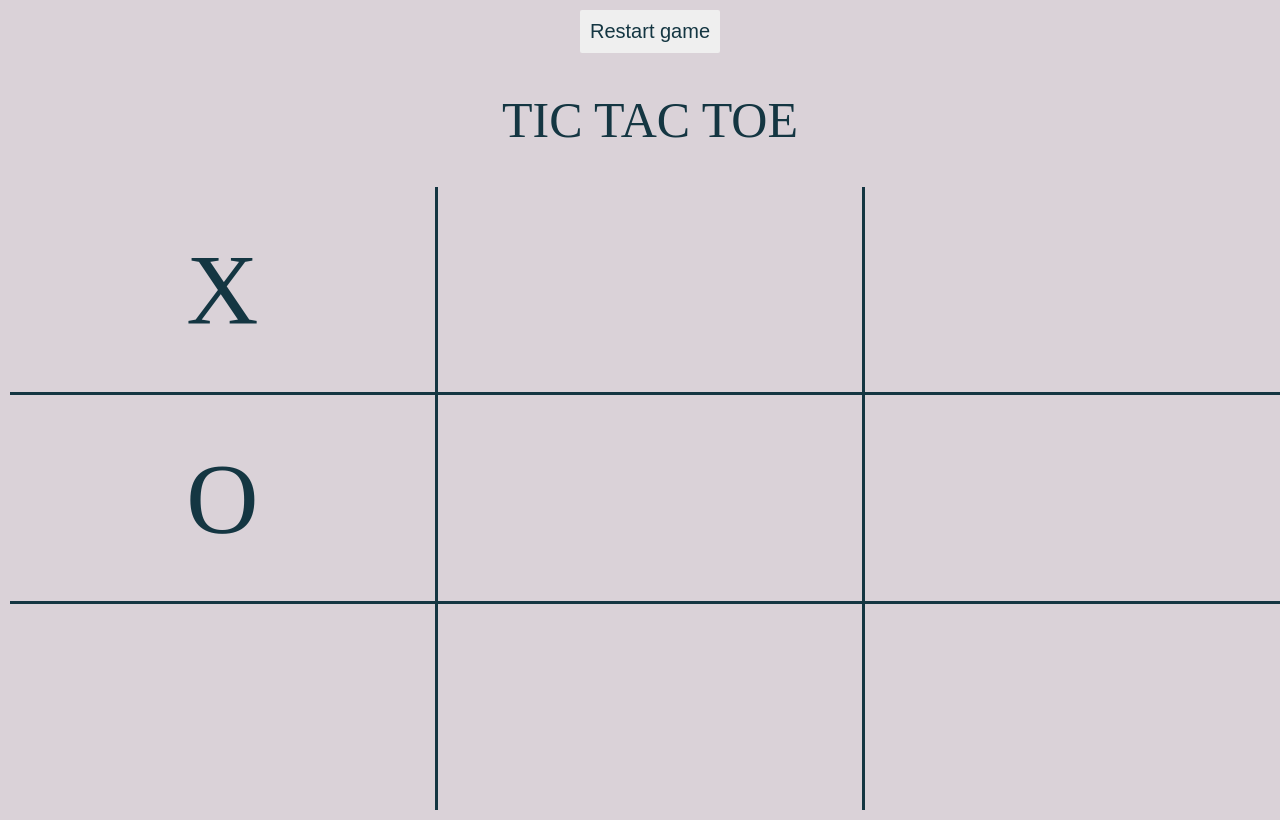
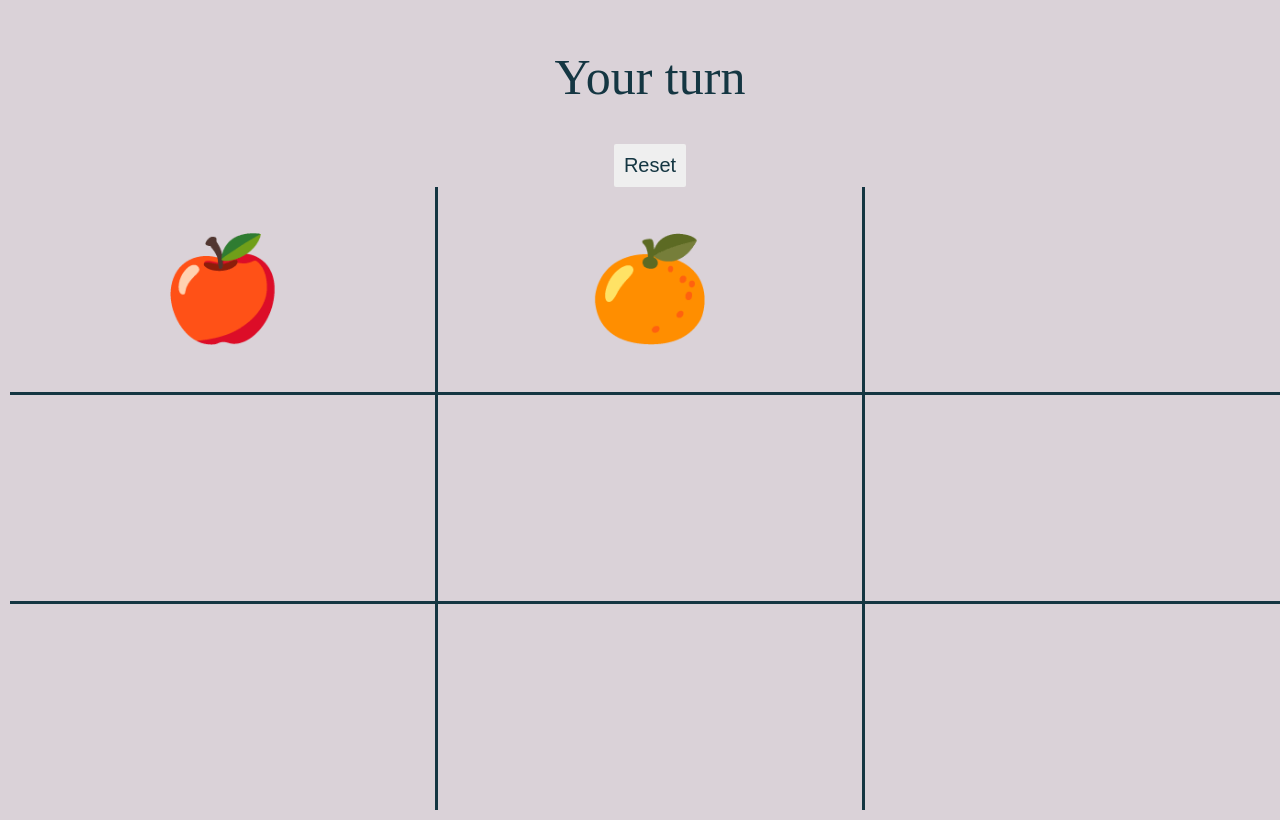
Before and after one commit to holoflash/tictactoe, a plain HTML site: page index.html in a window 1280 px wide. Both pictures are taken after a click on the element 222 px from the left and 289 px from the top of the page. Shown: the top 820 px of the page. Drawn offline with Linux system fonts and the light colour scheme.

Commit message:
Rewrite all code for modularity and readability

```diff
--- a/index.html
+++ b/index.html
@@ -1,5 +1,6 @@
 <!DOCTYPE html>
 <html lang="en">
+
 <head>
     <meta charset="UTF-8">
     <meta http-equiv="X-UA-Compatible" content="IE=edge">
@@ -7,21 +8,24 @@
     <title>Document</title>
     <link rel="stylesheet" href="styles.css">
 </head>
+
 <body>
-    <button class="restart">Restart game</button>
-    <div class="result">TIC TAC TOE </div>
 
+
+    <div class="result">TIC TAC TOE</div>
+    <button class="restart">Reset</button>
     <div class="gameboard">
         <div id="0" class="grid"></div>
         <div id="1" class="grid"></div>
         <div id="2" class="grid"></div>
         <div id="3" class="grid"></div>
         <div id="4" class="grid"></div>
-        <div id="5" class="grid"></div>
-        <div id="6" class="grid"></div>
-        <div id="7" class="grid"></div>
-        <div id="8" class="grid"></div>
-    </div>
+    <div id="5" class="grid"></div>
+    <div id="6" class="grid"></div>
+    <div id="7" class="grid"></div>
+    <div id="8" class="grid"></div>
+</div>
     <script src="script.js"></script>
 </body>
+
 </html>
--- a/script.js
+++ b/script.js
@@ -1,144 +1,50 @@
-const gameBoard = (() => {
+(() => {
+    console.log("Loading: 100%")
     const result = document.querySelector(".result");
     const grid = document.querySelectorAll(".grid");
     const restartButton = document.querySelector(".restart");
-    restartButton.addEventListener("click", restart);
-    grid.forEach(square => square.addEventListener("click", humanMove))
+    const playerMark = "🍎";
+    const computerMark = "🍊";
+    let yourTurn = true;
+    console.log(grid)
 
-    let boardData = [
-        [0, 0, 0],
-        [0, 0, 0],
-        [0, 0, 0],
-    ]
-    // Define game variables
-    let player = 1;
-    let gameOver = false;
+    //Clear the board
+    restartButton.addEventListener("click", restart = () => {
+        grid.forEach(grid => grid.innerText = "")
+        yourTurn = true;
+        updateDisplay("TIC TAC TOE")
+    });
 
-    function humanMove(event) {
-        let index = event.target.id;
-        let col = index % 3;
-        let row = (index - col) / 3;
-        // check if current cell is empty and the game is still going
-        if (boardData[row][col] == 0 && gameOver == false) {
-            boardData[row][col] = player;
+    //Place player mark on the clicked square and respond with computer move
+    grid.forEach(grid => grid.addEventListener("click", humanMove = (event) => {
+        if (event.target.innerText === "" && yourTurn === true) {
+            event.target.innerText = playerMark;
+            yourTurn = false;
+            computerMove();
         }
-        //change player
-        player *= -1;
-        drawMarkers();
-        checkResult()
-        if (player == -1) {
-            aiMove(minimax(index));
-        }
+    }));
+
+    //Update the overhead display using the argument passed to the function.
+    updateDisplay = (textToShow) => {
+        result.innerText = textToShow;
     }
 
-
-    // All the new stuff
-    const allChoices = [];
-
-    function minimax(index) {
-        allChoices.push(parseInt(index));
-        let randomAi = Math.floor(Math.random() * (8 - 0 + 1)) + 0;
-        return randomAi
-    }
-
-    function aiMove(aiIndex) {
-        let col = aiIndex % 3;
-        let row = (aiIndex - col) / 3;
-        // check if current cell is empty and the game is still going
-        if (boardData[row][col] == 0 && gameOver == false) {
-            boardData[row][col] = player;
-        }
-        //change player
-        player *= -1;
-        drawMarkers();
-        checkResult()
-        allChoices.push(parseInt(aiIndex));
-        console.log(allChoices);
-    }
-
-    // new stuff ends here
-
-
-
-
-    function drawMarkers() {
-        //Iterate over rows
-        for (let row = 0; row < 3; row++) {
-            //Iterate over columns
-            for (let col = 0; col < 3; col++) {
-                //check if it is player 1's maker
-                if (boardData[row][col] == 1) {
-                    //update cell with cross
-                    grid[(row * 3) + col].innerText = "X";
-                }
-                else if (boardData[row][col] == -1) {
-                    //update cell with circle
-                    grid[(row * 3) + col].innerText = "O";
+    //Make computer move after a moment of thought (for fun)
+    computerMove = () => {
+        updateDisplay("🤖 Hmm...")
+        setTimeout(() => {
+            random();
+            //Place mark on first available square
+            function random() {
+                for (const square of grid) {
+                    if (square.innerText === "") {
+                        square.innerText = computerMark;
+                        updateDisplay("Your turn")
+                        yourTurn = true;
+                        break;
+                    }
                 }
             }
-        }
-    }
-
-    function checkResult() {
-        //Check rows and columns
-        for (let i = 0; i < 3; i++) {
-            let rowSum = boardData[i][0] + boardData[i][1] + boardData[i][2];
-            let colSum = boardData[0][i] + boardData[1][i] + boardData[2][i];
-            if (rowSum == 3 || colSum == 3) {
-                //Player 1 wins
-                endGame(1);
-                return
-            } else if (rowSum == -3 || colSum == -3) {
-                //Player 2 wins
-                endGame(2);
-                return
-            }
-        }
-        //Check diagonals
-        let diagonalSum1 = boardData[0][0] + boardData[1][1] + boardData[2][2];
-        let diagonalSum2 = boardData[0][2] + boardData[1][1] + boardData[2][0];
-        if (diagonalSum1 == 3 || diagonalSum2 == 3) {
-            //Player 1 wins
-            endGame(1);
-            return
-        }
-        else if (diagonalSum1 == -3 || diagonalSum2 == -3) {
-            //Player 2 wins
-            endGame(2);
-            return
-        }
-        //Check for a tie
-        if (boardData[0].indexOf(0) == -1 &&
-            boardData[1].indexOf(0) == -1 &&
-            boardData[2].indexOf(0) == -1) {
-            endGame(0);
-            return
-        }
-    }
-
-    function endGame(winner) {
-        //trigger game over
-        gameOver = true;
-        // check if game ended in a tie
-        if (winner == 0) {
-            result.innerText = "IT'S A TIE"
-        } else {
-            result.innerText = (`PLAYER ${winner} HAS WON`);
-        }
-    }
-
-    function restart() {
-        boardData = [
-            [0, 0, 0],
-            [0, 0, 0],
-            [0, 0, 0],
-        ]
-        player = 1;
-        gameOver = false;
-        result.innerText = "TIC TAC TOE"
-        grid.forEach(grid => {
-            grid.innerText = "";
-        })
-        //reset game board
+        }, 1000)
     }
 })();
--- a/styles.css
+++ b/styles.css
@@ -11,6 +11,8 @@ body {
     flex-direction: column;
     align-items: center;
     margin: 10px;
+    color: #143642;
+    font-size: 40px;
 }
 
 .gameboard {
@@ -34,17 +36,19 @@ body {
     font-size: 100px;
 }
 
-div {
-    color: #143642;
-    font-size: 40px;
-}
-
 .result {
     text-align: center;
     font-size: 50px;
     height: 120px;
     width: 100vw;
     padding: 20px;
+    display: flex;
+    justify-content: center;
+    align-items: center;
+    flex-direction: column;
+}
+
+.header{
     display: flex;
     justify-content: center;
     align-items: center;
```
